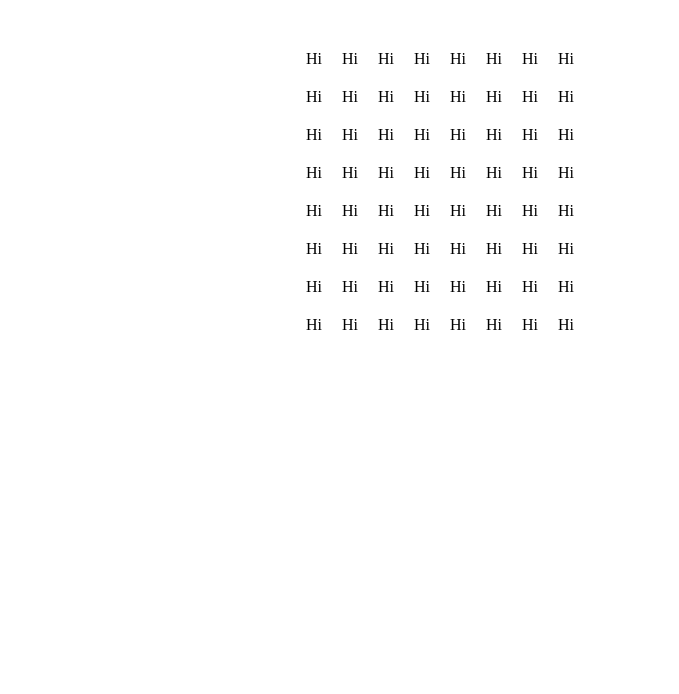
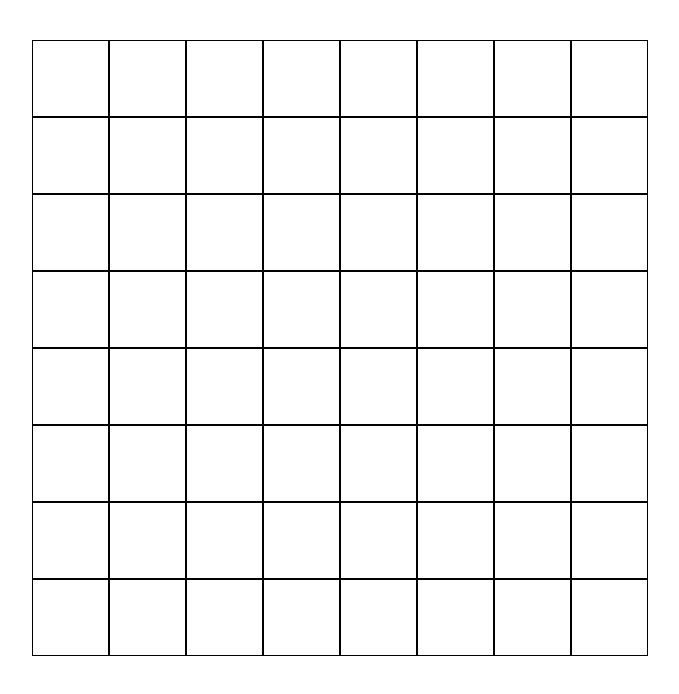
Before and after one commit to Denny29/Checkers-v2, a React (Vite) app: page / in a window 1280 px wide. Shown: the top 694 px of the page, without its empty margins (200-879 px from the left). Built offline with nearby package versions, Linux system fonts and the light colour scheme.

Commit message:
Forgot to commit other files

```diff
--- a/src/App.css
+++ b/src/App.css
@@ -3,6 +3,10 @@
   margin: 0 auto;
   padding: 2rem;
   text-align: center;
+}
+
+.game{
+  width: 1000px;
 }
 
 .rows{
@@ -11,5 +15,7 @@
 }
 
 .tiles{
-  margin: 10px;
+  border: 1px solid black;
+  height: 75px;
+  width: 75px;
 }
--- a/src/tile.tsx
+++ b/src/tile.tsx
@@ -2,9 +2,9 @@ type tileProps = {
     color: string
 }
 
-const tile = () => {
-    return <div className="tiles">
-        Hi
+const tile = ({color}: tileProps) => {
+    return <div className={`tiles ${color}`}>
+
     </div>
 }
 
```
